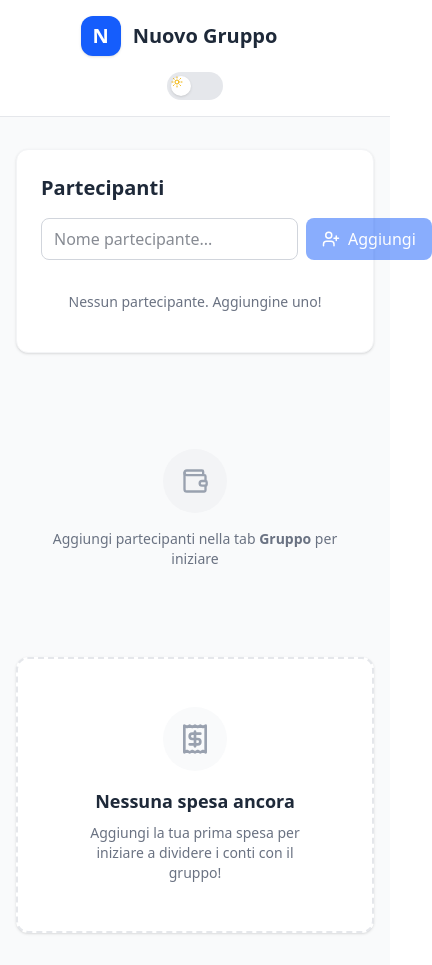
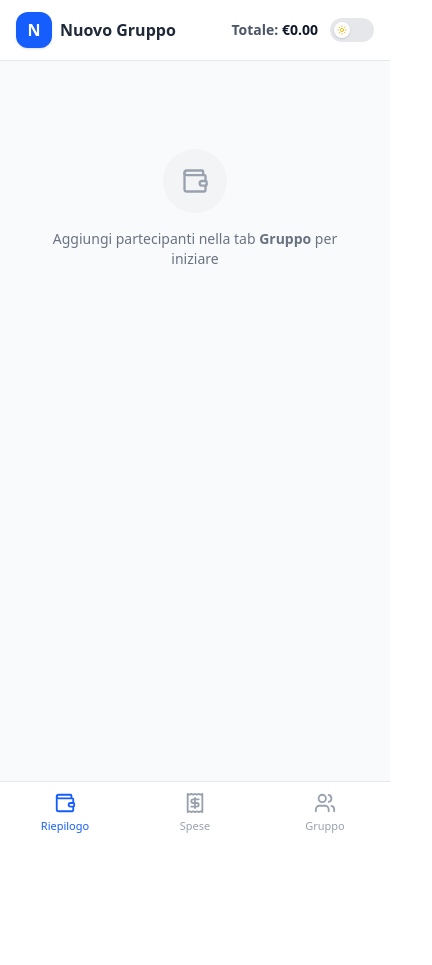
Before and after one commit to NicoGenti/LocalSplit, a React (Vite) app: page / in a window 390 px wide. Shown: the whole page, 432 px wide, since content can reach past the window. After the commit the page ends 844 px from the top, so only its background shows below. Built offline with nearby package versions, Linux system fonts and the light colour scheme.

Commit message:
feat: mobile-first layout with bottom tab navigation and expense total in header

```diff
--- a/src/App.tsx
+++ b/src/App.tsx
@@ -1,20 +1,24 @@
-import React, { useState, useEffect } from 'react';
+import React, { useState, useEffect, useMemo } from 'react';
 import { useGroupStore } from './store/useGroupStore';
 import { Participants } from './components/Participants';
-import { AddExpense } from './components/AddExpense';
 import { Balances } from './components/Balances';
 import { ExpenseList } from './components/ExpenseList';
-import { Edit2, Check, Moon, Sun } from 'lucide-react';
+import { AddExpenseModal } from './components/AddExpenseModal';
+import { Edit2, Check, Moon, Sun, Wallet, Receipt, Users, Plus } from 'lucide-react';
 import { Toaster, toast } from 'react-hot-toast';
+
+type Tab = 'riepilogo' | 'spese' | 'gruppo';
 
 export default function App() {
   const store = useGroupStore();
+  const [activeTab, setActiveTab] = useState<Tab>('riepilogo');
+  const [isAddExpenseOpen, setIsAddExpenseOpen] = useState(false);
   const [isEditingName, setIsEditingName] = useState(false);
   const [tempName, setTempName] = useState(store.name);
   const [isDarkMode, setIsDarkMode] = useState(() => {
     if (typeof window !== 'undefined') {
       return document.documentElement.classList.contains('dark') ||
-             window.matchMedia('(prefers-color-scheme: dark)').matches;
+        window.matchMedia('(prefers-color-scheme: dark)').matches;
     }
     return false;
   });
@@ -27,6 +31,11 @@ export default function App() {
     }
   }, [isDarkMode]);
 
+  const totalExpenses = useMemo(
+    () => store.expenses.reduce((sum, e) => sum + e.amount, 0),
+    [store.expenses]
+  );
+
   const handleNameSave = () => {
     if (tempName.trim() && tempName.trim() !== store.name) {
       store.setName(tempName.trim());
@@ -35,84 +44,130 @@ export default function App() {
     setIsEditingName(false);
   };
 
+  const tabs: { id: Tab; label: string; icon: React.ReactNode }[] = [
+    { id: 'riepilogo', label: 'Riepilogo', icon: <Wallet size={22} /> },
+    { id: 'spese',     label: 'Spese',     icon: <Receipt size={22} /> },
+    { id: 'gruppo',    label: 'Gruppo',    icon: <Users size={22} /> },
+  ];
+
   return (
     <div className="min-h-screen bg-gray-50 dark:bg-gray-900 text-gray-900 dark:text-gray-100 font-sans transition-colors duration-200">
       <Toaster
         position="top-center"
         toastOptions={{
           duration: 3000,
-          style: isDarkMode ? {
-            background: '#374151',
-            color: '#fff',
-          } : undefined
+          style: isDarkMode ? { background: '#374151', color: '#fff' } : undefined,
         }}
       />
+
+      {/* ── Header ── */}
       <header className="bg-white dark:bg-gray-800 border-b border-gray-200 dark:border-gray-700 sticky top-0 z-10 transition-colors duration-200">
-        <div className="max-w-5xl mx-auto px-4 py-4 flex flex-col sm:flex-row justify-between items-center gap-4">
-          <div className="flex items-center gap-3">
-            <div className="w-10 h-10 bg-blue-600 rounded-xl flex items-center justify-center text-white font-bold text-xl shadow-sm uppercase">
+        <div className="max-w-xl mx-auto px-4 py-3 flex items-center justify-between gap-3">
+
+          {/* Left: avatar + group name */}
+          <div className="flex items-center gap-2 min-w-0">
+            <div className="w-9 h-9 bg-blue-600 rounded-xl flex items-center justify-center text-white font-bold text-base shadow-sm uppercase shrink-0">
               {store.name ? store.name.charAt(0) : '?'}
             </div>
             {isEditingName ? (
-              <div className="flex items-center gap-2">
+              <div className="flex items-center gap-1.5 min-w-0">
                 <input
                   type="text"
                   value={tempName}
                   onChange={(e) => setTempName(e.target.value)}
-                  className="px-2 py-1 border border-gray-300 dark:border-gray-600 dark:bg-gray-700 dark:text-white rounded text-xl font-bold focus:outline-none focus:ring-2 focus:ring-blue-500"
+                  className="px-2 py-0.5 border border-gray-300 dark:border-gray-600 dark:bg-gray-700 dark:text-white rounded text-base font-bold focus:outline-none focus:ring-2 focus:ring-blue-500 min-w-0 w-36"
                   autoFocus
                   onKeyDown={(e) => e.key === 'Enter' && handleNameSave()}
                 />
-                <button onClick={handleNameSave} className="text-green-600 dark:text-green-400 p-1 hover:bg-green-50 dark:hover:bg-green-900/30 rounded">
-                  <Check size={20} />
+                <button
+                  onClick={handleNameSave}
+                  className="text-green-600 dark:text-green-400 p-1 hover:bg-green-50 dark:hover:bg-green-900/30 rounded shrink-0"
+                >
+                  <Check size={18} />
                 </button>
               </div>
             ) : (
-              <div className="flex items-center gap-2 group">
-                <h1 className="text-xl font-bold text-gray-800 dark:text-white">{store.name}</h1>
+              <div className="flex items-center gap-1.5 min-w-0 group">
+                <h1 className="text-base font-bold text-gray-800 dark:text-white truncate">{store.name}</h1>
                 <button
                   onClick={() => { setTempName(store.name); setIsEditingName(true); }}
-                  className="text-gray-400 opacity-0 group-hover:opacity-100 transition-opacity p-1 hover:text-blue-600 dark:hover:text-blue-400"
+                  className="text-gray-400 opacity-0 group-hover:opacity-100 transition-opacity p-1 hover:text-blue-600 dark:hover:text-blue-400 shrink-0"
                 >
-                  <Edit2 size={16} />
+                  <Edit2 size={14} />
                 </button>
               </div>
             )}
           </div>
 
-          <div className="flex items-center gap-4">
+          {/* Right: total + dark mode toggle */}
+          <div className="flex items-center gap-3 shrink-0">
+            <span className="text-sm font-semibold text-gray-600 dark:text-gray-300 whitespace-nowrap">
+              Totale: <span className="text-gray-900 dark:text-white">€{totalExpenses.toFixed(2)}</span>
+            </span>
             <button
               onClick={() => setIsDarkMode(!isDarkMode)}
-              className="relative inline-flex h-7 w-14 items-center rounded-full bg-gray-200 dark:bg-gray-700 transition-colors focus:outline-none focus:ring-2 focus:ring-blue-500 focus:ring-offset-2 dark:focus:ring-offset-gray-900"
+              className="relative inline-flex h-6 w-11 items-center rounded-full bg-gray-200 dark:bg-gray-700 transition-colors focus:outline-none focus:ring-2 focus:ring-blue-500 focus:ring-offset-2 dark:focus:ring-offset-gray-900"
               aria-label="Toggle dark mode"
             >
               <span
-                className={`${
-                  isDarkMode ? 'translate-x-8' : 'translate-x-1'
-                } inline-block h-5 w-5 transform rounded-full bg-white transition-transform flex items-center justify-center shadow-sm`}
+                className={`${isDarkMode ? 'translate-x-6' : 'translate-x-1'} inline-flex h-4 w-4 transform rounded-full bg-white transition-transform items-center justify-center shadow-sm`}
               >
-                {isDarkMode ? <Moon size={12} className="text-gray-800" /> : <Sun size={12} className="text-yellow-500" />}
+                {isDarkMode
+                  ? <Moon size={10} className="text-gray-800" />
+                  : <Sun size={10} className="text-yellow-500" />}
               </span>
             </button>
           </div>
         </div>
       </header>
 
-      <main className="max-w-5xl mx-auto px-4 py-8">
-        <div className="grid grid-cols-1 md:grid-cols-12 gap-8">
-          {/* Left Column */}
-          <div className="md:col-span-5 space-y-6">
-            <Participants />
-            <AddExpense />
-          </div>
+      {/* ── Main content ── */}
+      <main className="max-w-xl mx-auto px-4 pt-6 pb-24">
+        {activeTab === 'riepilogo' && <Balances />}
+        {activeTab === 'spese'     && <ExpenseList />}
+        {activeTab === 'gruppo'    && <Participants />}
+      </main>
 
-          {/* Right Column */}
-          <div className="md:col-span-7 space-y-6">
-            <Balances />
-            <ExpenseList />
-          </div>
+      {/* ── FAB (only on Spese tab) ── */}
+      {activeTab === 'spese' && (
+        <button
+          onClick={() => setIsAddExpenseOpen(true)}
+          className="fixed bottom-20 right-4 w-14 h-14 bg-blue-600 hover:bg-blue-700 text-white rounded-full shadow-lg flex items-center justify-center z-20 transition-colors"
+          aria-label="Aggiungi spesa"
+        >
+          <Plus size={26} />
+        </button>
+      )}
+
+      {/* ── Add Expense Modal ── */}
+      <AddExpenseModal
+        isOpen={isAddExpenseOpen}
+        onClose={() => setIsAddExpenseOpen(false)}
+      />
+
+      {/* ── Bottom Navigation ── */}
+      <nav className="fixed bottom-0 inset-x-0 bg-white dark:bg-gray-800 border-t border-gray-200 dark:border-gray-700 z-10 transition-colors duration-200">
+        <div className="max-w-xl mx-auto flex">
+          {tabs.map((tab) => {
+            const isActive = activeTab === tab.id;
+            return (
+              <button
+                key={tab.id}
+                onClick={() => setActiveTab(tab.id)}
+                className={`flex-1 flex flex-col items-center justify-center gap-1 py-2.5 transition-colors ${
+                  isActive
+                    ? 'text-blue-600 dark:text-blue-400'
+                    : 'text-gray-400 dark:text-gray-500 hover:text-gray-600 dark:hover:text-gray-300'
+                }`}
+                aria-label={tab.label}
+              >
+                {tab.icon}
+                <span className="text-[11px] font-medium">{tab.label}</span>
+              </button>
+            );
+          })}
         </div>
-      </main>
+      </nav>
     </div>
   );
 }
```
